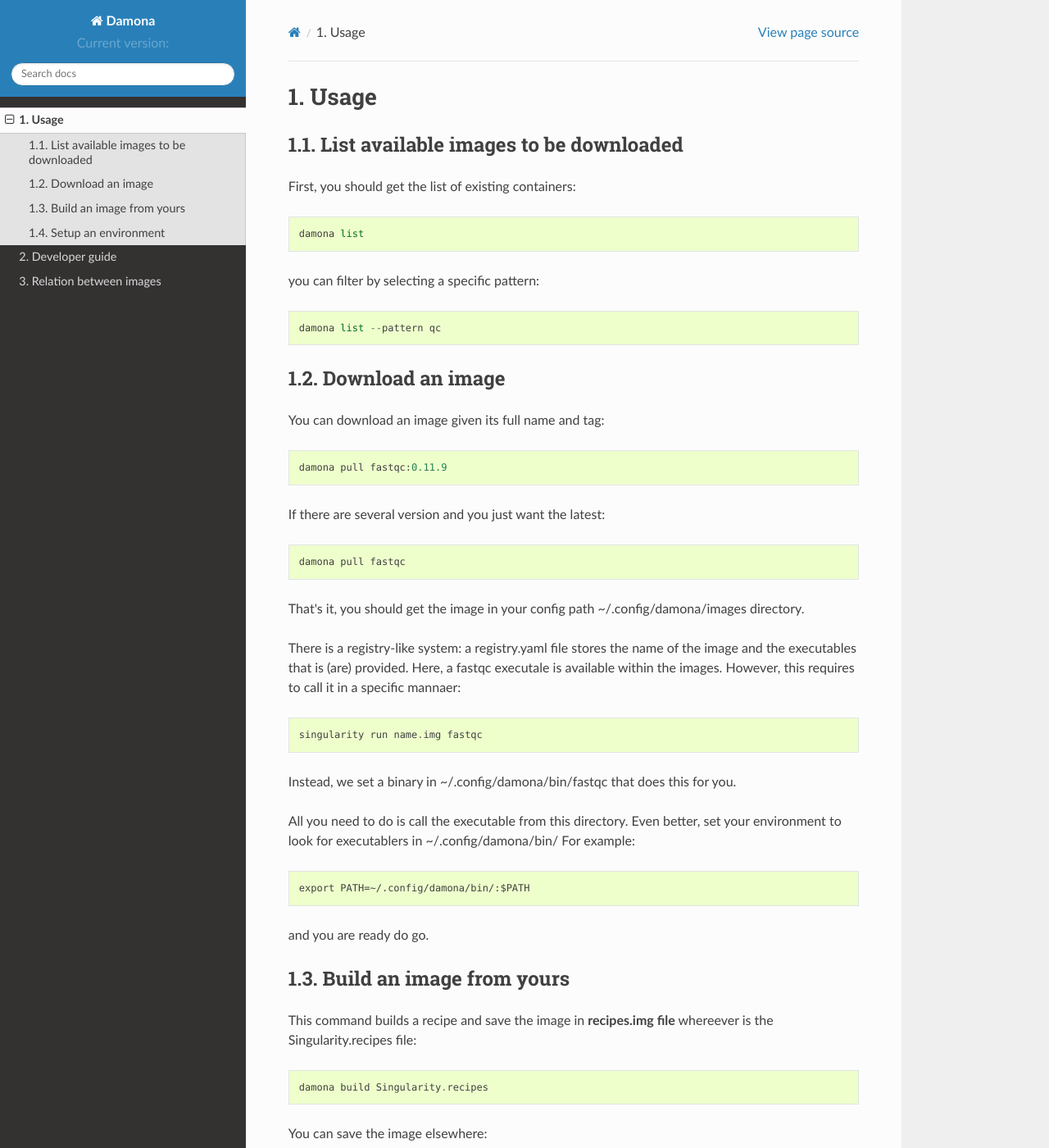
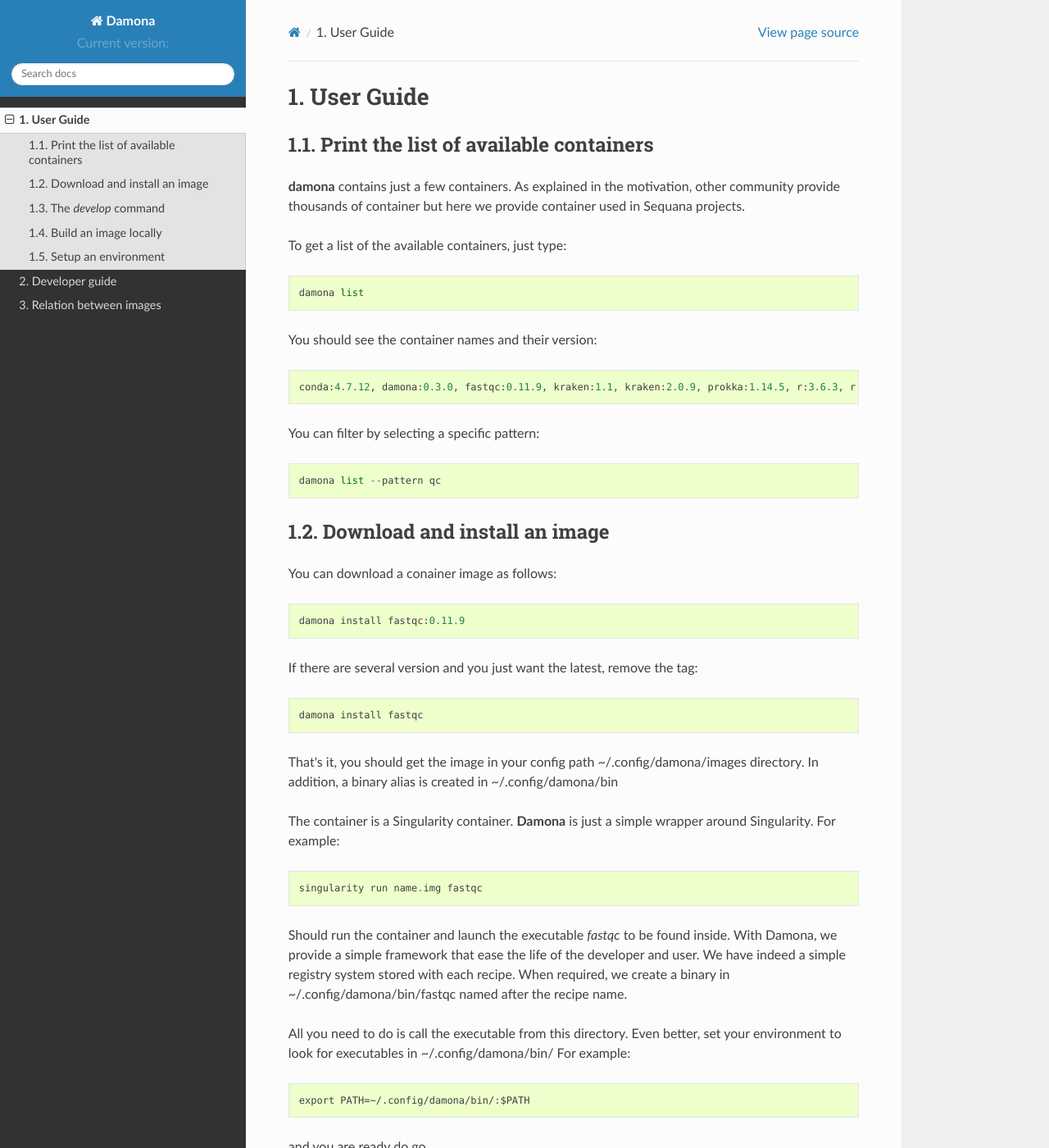
Before and after one commit to cokelaer/damona, a Sphinx documentation site: the page built from doc/userguide.rst, in a window 1280 px wide and 1400 px high. Shown: the whole window at 82% size. Built offline with Sphinx 7.4.7 and the Read the Docs theme 2.0.0, drawn with Linux system fonts in a browser that asks for light colours; formulas are drawn with MathJax 3; the version number could not be read and is left out; some of the changed text lies outside the part shown.

Commit message:
add new recipes

```diff
--- a/doc/userguide.rst
+++ b/doc/userguide.rst
@@ -1,59 +1,83 @@
-Usage
-############
+User Guide
+##########
 
-List available images to be downloaded
---------------------------------------
+Print the list of available containers
+---------------------------------------
 
-First, you should get the list of existing containers::
+**damona** contains just a few containers. As explained in the motivation, other
+community provide thousands of container but here we provide container used in
+Sequana projects.
+
+To get a list of the available containers, just type::
 
    damona list
 
-you can filter by selecting a specific pattern::
+You should see the container names and their version::
+
+   conda:4.7.12, damona:0.3.0, fastqc:0.11.9, kraken:1.1, kraken:2.0.9, prokka:1.14.5, r:3.6.3, r:4.0.2, rnadiff:1.7.0, salmon:1.3.0
+
+You can filter by selecting a specific pattern::
 
     damona list --pattern qc
 
-Download an image
------------------
+Download and install an image
+-----------------------------
 
-You can download an image given its full name and tag::
+You can download a conainer image as follows::
 
-    damona pull fastqc:0.11.9
+    damona install fastqc:0.11.9
 
-If there are several version and you just want the latest::
+If there are several version and you just want the latest, remove the tag::
 
-    damona pull fastqc
+    damona install fastqc
 
 That's it, you should get the image in your config path ~/.config/damona/images
-directory.
+directory. In addition, a binary alias is created in ~/.config/damona/bin
 
-There is a registry-like system: a registry.yaml file stores the name of the
-image and the executables that is (are) provided. Here, a fastqc executale is
-available within the images. However, this requires to call it in a specific
-mannaer::
+The container is a Singularity container. **Damona** is just a simple wrapper
+around Singularity. For example::
 
     singularity run name.img fastqc
 
-
-Instead, we set a binary in ~/.config/damona/bin/fastqc that does this for you.
+Should run the container and launch the executable *fastqc* to be found inside.
+With Damona, we provide a simple framework that ease the life of the developer
+and user. We have indeed a simple registry system stored with each recipe. When
+required, we create a binary in ~/.config/damona/bin/fastqc named after the recipe name.
 
 All you need to do is call the executable from this directory. Even better, set
-your environment to look for executablers in ~/.config/damona/bin/ For example::
+your environment to look for executables in ~/.config/damona/bin/ For example::
 
     export PATH=~/.config/damona/bin/:$PATH
 
 and you are ready do go.
 
+The *develop* command
+---------------------
 
-Build an image from yours
--------------------------
-This command builds a recipe and save the image in **recipes.img file**
-whereever is the Singularity.recipes file::
+This is for developers. When a new recipe is added, we must provide a registry.
+The skelton of that registry can be printed as follows::
+
+    damona develop ./recipes/name_of_directory
+
+This command searches for Singularity files and prints what the registry should
+look like. See the developer guide for more details
+
+Build an image locally
+----------------------
+
+Sometimes, the version you are looking for is not available. It is quite easy to
+rebuild the recipes yourself and store it locally.::
 
     damona build Singularity.recipes
 
-You can save the image elsewhere::
+Again, this is just a wrapper around singularity build command. The advantage
+here is that we can use this command to buld a damona recipes::
 
-    damona build Singularity.recipes --output-name ~/temp.img
+    damona build fastqc:0.11.9
+
+You can then save the image elsewhere if you want::
+
+    damona build fastqc:0.11.9  --output-name ~/temp.img
 
 This is nothing more than an alias to singularity itself::
 
```
Also changed, not shown: README.rst (+20 -22 lines), 2 other files.
